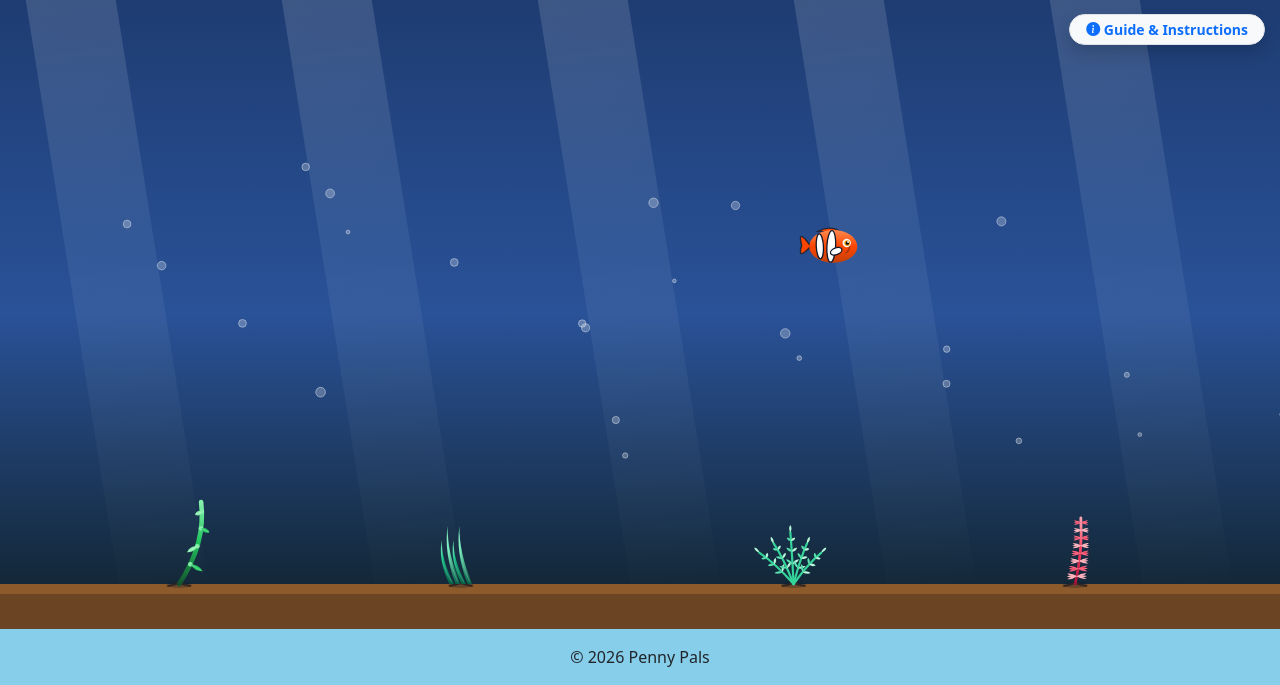
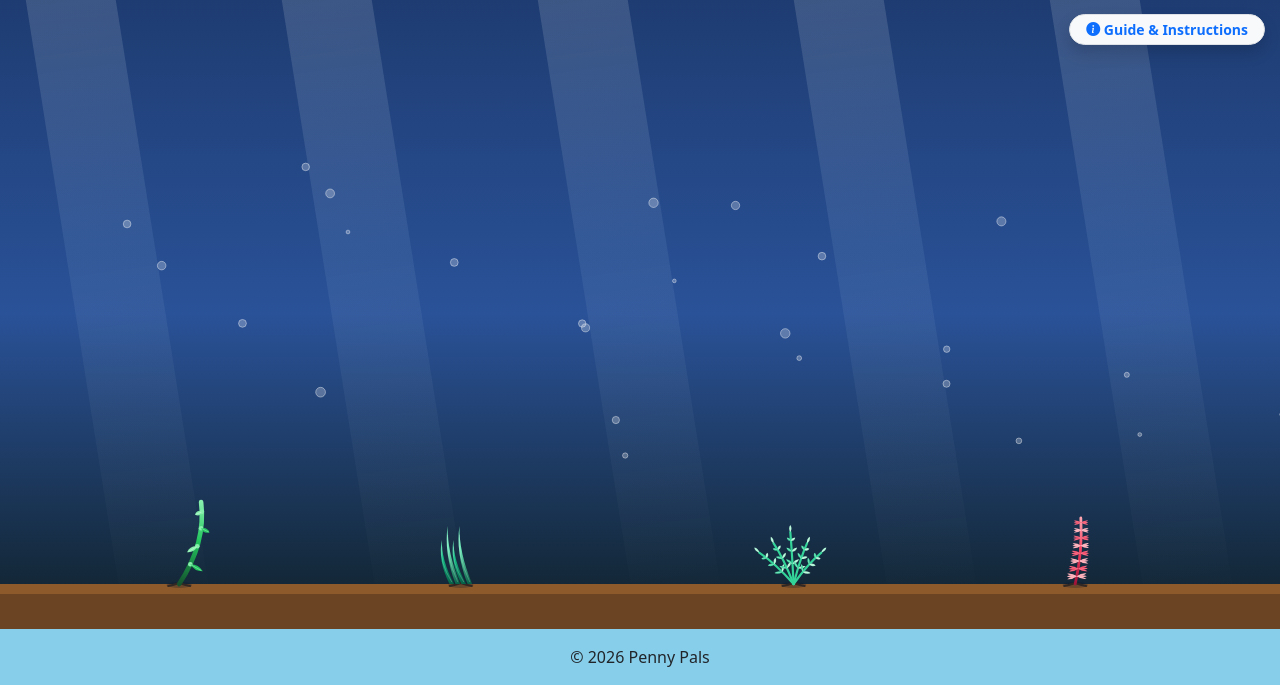
Before and after one commit to michaeldeur/PennyPals, a Spring Boot app: page /aquarium in a window 1280 px wide. Shown: the part 115-800 px from the top of the page. Run offline with Spring Boot 4, Linux system fonts and the light colour scheme; a user stored in the database is signed in; data that the repository does not hold is empty; some of the project's set-up classes (security, data sources, template engines, error pages and the like) are left out, and stand-ins take their place.

Commit message:
Fix Aquarium

```diff
--- a/src/main/resources/templates/aquarium.html
+++ b/src/main/resources/templates/aquarium.html
@@ -403,7 +403,7 @@
                             }, canvas.width, canvas.height);
                         });
                     } else {
-                        fishes = [new DetailedFish(speciesConfigMap['clownfish'], canvas.width, canvas.height)];
+                        fishes = [];
                     }
 
                     const dbDecorList = equippedItems.filter(item =>
@@ -441,16 +441,16 @@
                         activeDecor = [];
                     }
                 } else {
-                    fishes = [new DetailedFish(speciesConfigMap['clownfish'], canvas.width, canvas.height)];
+                    fishes = [];
                     activeDecor = [];
                 }
             } else {
-                fishes = [new DetailedFish(speciesConfigMap['clownfish'], canvas.width, canvas.height)];
+                fishes = [];
                 activeDecor = [];
             }
         } catch (error) {
-            console.error("Failed to load equipped items from database, using fallback:", error);
-            fishes = [new DetailedFish(speciesConfigMap['clownfish'], canvas.width, canvas.height)];
+            console.error("Failed to load equipped items from database:", error);
+            fishes = [];
             activeDecor = [];
         }
     }
```
